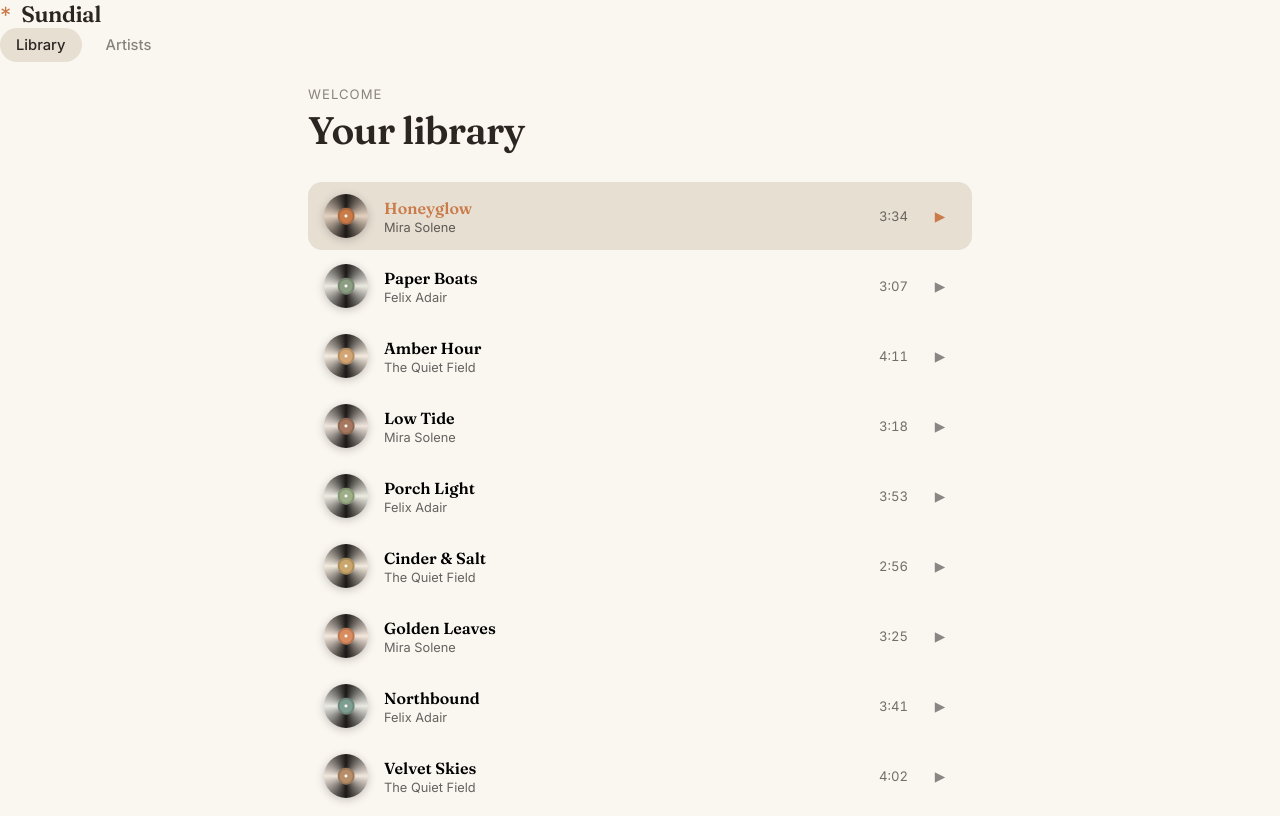
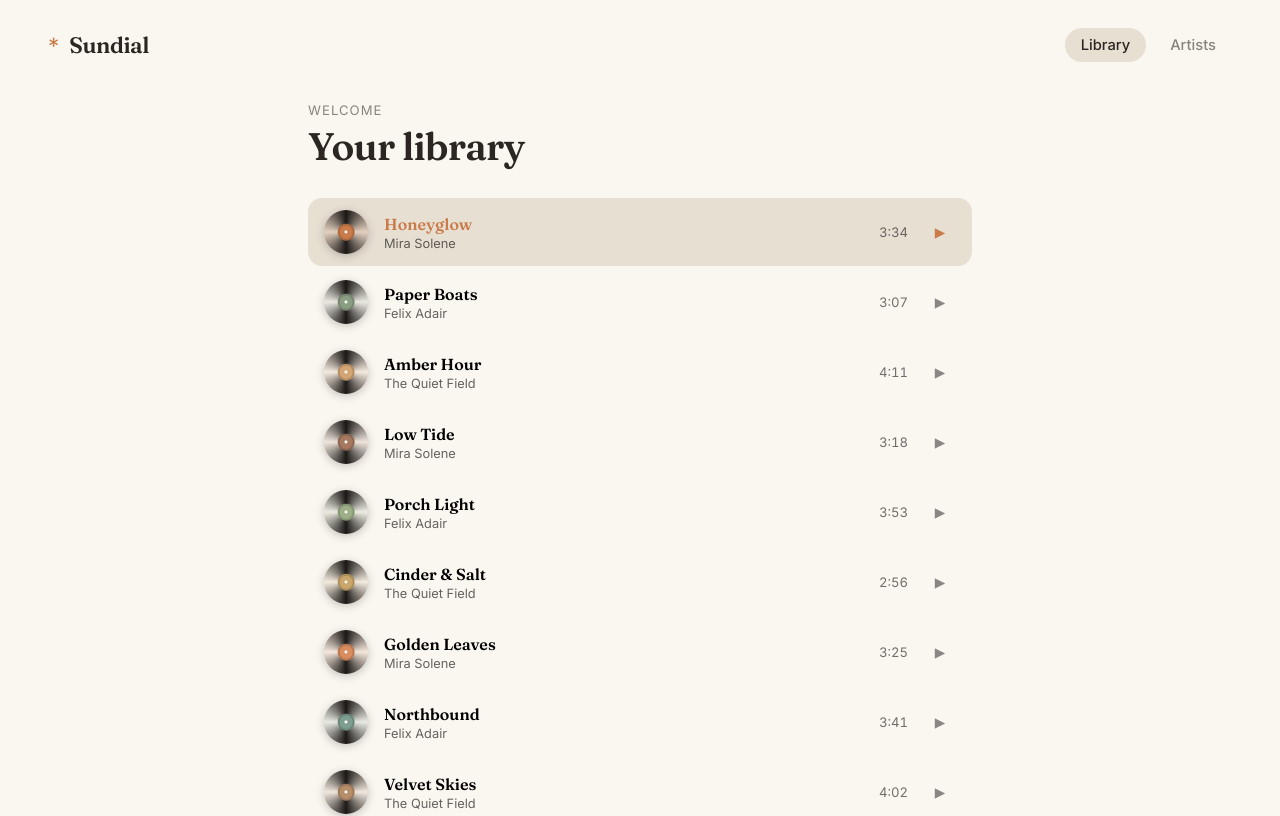
Before and after one commit to moses-25/vue-sundial-player, a Vue app: page / in a window 1280 px wide. Shown: the top 816 px of the page. Built offline with nearby package versions, Linux system fonts and the light colour scheme.

Commit message:
fix: correct Navbar CSS import path and class name (case-sensitive)

```diff
--- a/src/components/Navbar.vue
+++ b/src/components/Navbar.vue
@@ -1,12 +1,12 @@
 <script setup>
-import "../styles/components/navbar.css";
+import "../styles/components/Navbar.css";
 import { useRoute } from 'vue-router';
 
 const route = useRoute();
 </script>
 
 <template>
-    <header class="Navbar">
+    <header class="navbar">
         <div class="brand">
             <span class="brand-mark">*</span>
             <h1 class="brand-name">Sundial</h1>
```
